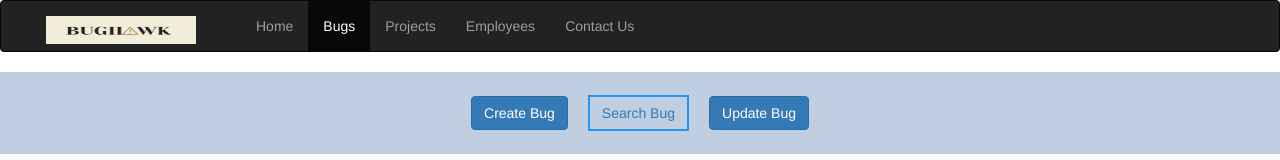
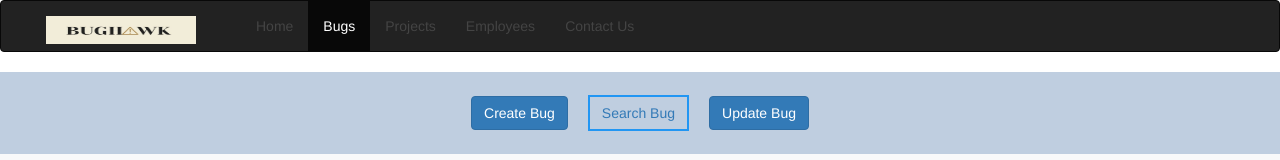
Before and after one commit to vaiibm/BTSAngular, an Angular app: page /#/search in a window 1280 px wide. Before the commit this address led to /search. Shown: the top 160 px of the page. Built offline with nearby package versions, Linux system fonts and the light colour scheme; no server answers.

Commit message:
disbaled not required header part and added angular HashLocationStrategy

```diff
--- a/src/app/app.module.ts
+++ b/src/app/app.module.ts
@@ -29,7 +29,7 @@ import { SelectBugComponent } from './select-bug/select-bug.component';
       {path: 'search', component: ShowBugsComponent},
       {path: 'update', component: UpdateBugComponent},
       {path: '', redirectTo: '/search', pathMatch: 'full'},
-    ]),
+    ],{useHash: true}),
     HttpClientModule,FormsModule
   ],
   providers: [],
--- a/src/app/header/header.component.html
+++ b/src/app/header/header.component.html
@@ -20,11 +20,11 @@
     </div>
     <div class="collapse navbar-collapse" id="myNavbar">
       <ul style="align-content: center;" class="nav navbar-nav">
-        <li><a href="index.html">Home</a></li>
-        <li class="active"><a href="searchbug.html">Bugs</a></li>
-        <li><a href="searchproject.html">Projects</a></li>
-        <li><a href="searchemployee.html">Employees</a></li>
-        <li><a href="contactUs.html">Contact Us</a></li>
+        <li class="disabled"><a >Home</a></li>
+        <li class="active"><a >Bugs</a></li>
+        <li class="disabled"><a >Projects</a></li>
+        <li class="disabled"><a >Employees</a></li>
+        <li class="disabled"><a >Contact Us</a></li>
       </ul>
     </div>
   </div>
```
